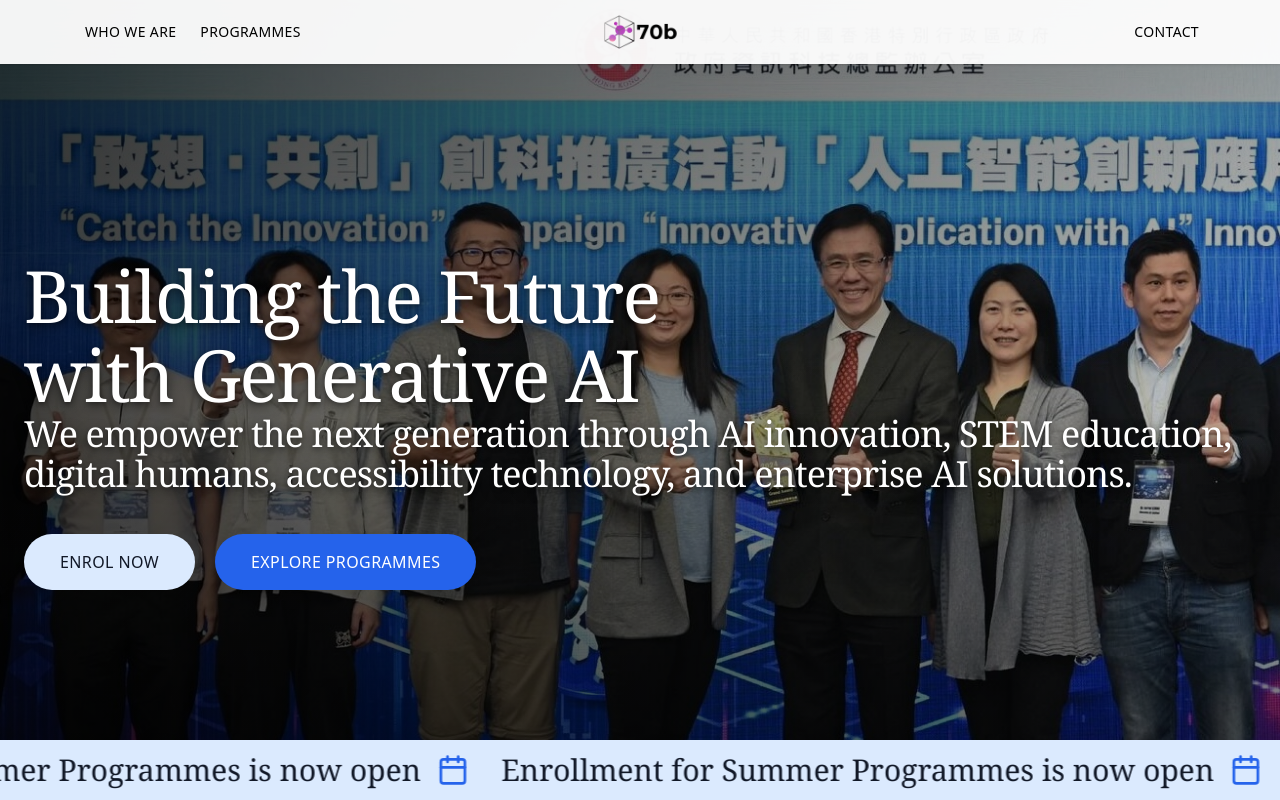
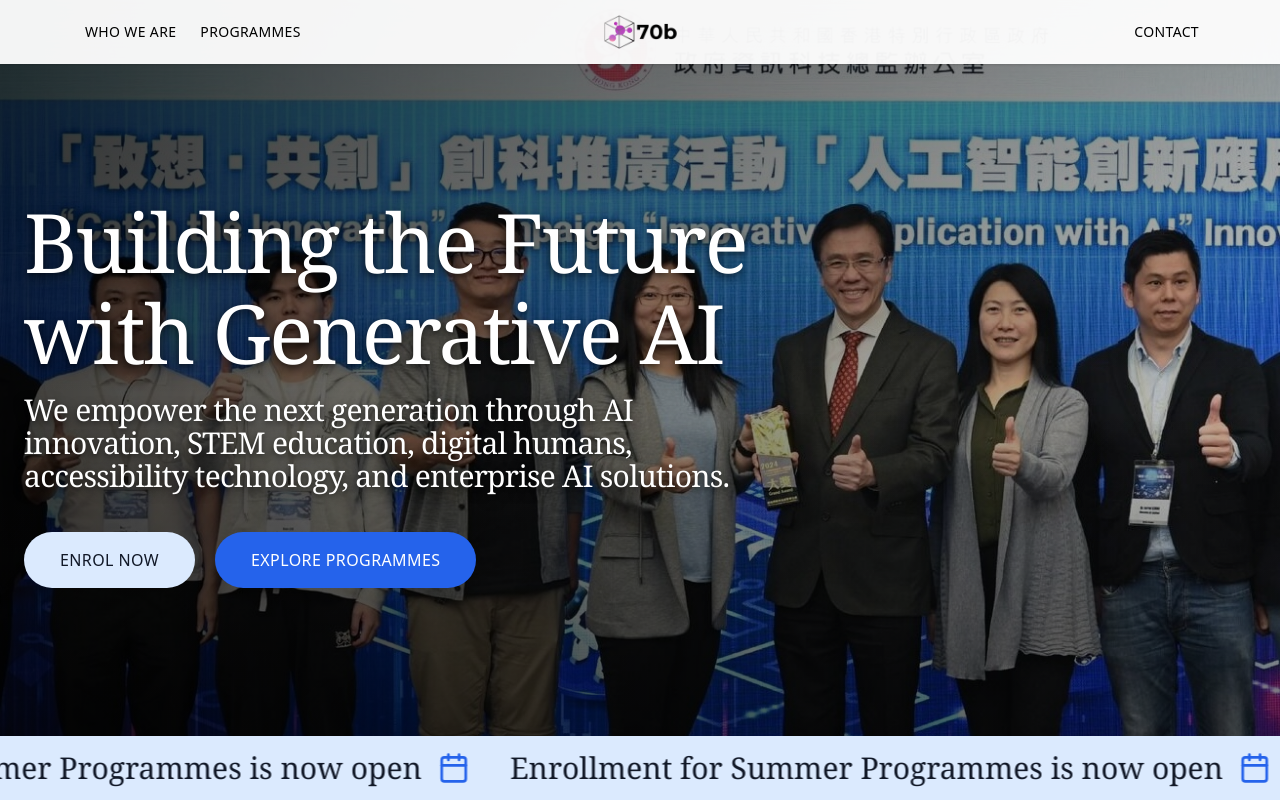
Before and after one commit to mylifenetwork/70b-sapiens-nova, a Next.js app: page / in a window 1280 px wide. Shown: the top 800 px of the page. Built offline with nearby package versions, Linux system fonts and the light colour scheme; a web font is replaced by a local one.

Commit message:
feat: add 4k 适配

```diff
--- a/app/globals.css
+++ b/app/globals.css
@@ -13,7 +13,7 @@
 
 /* ─── Custom Utilities ────────────────────────────────────── */
 @utility container-large {
-  max-width: 1150px;
+  max-width: var(--site-max-width);
   margin-inline: auto;
 }
 
@@ -104,10 +104,19 @@
   --program-coral: var(--brand-coral);
   --program-cornfield: var(--brand-primary);
   --program-light-coral: var(--brand-coral-light);
+
+  /* Layout */
+  --site-max-width: 1150px;
+  --site-wide-width: 1280px;
+  --site-content-padding: 1.5rem;
 }
 
 /* ─── Base Overrides ──────────────────────────────────────── */
 @layer base {
+  html {
+    font-size: 16px;
+  }
+
   body {
     font-family: Karla, system-ui, -apple-system, sans-serif;
     background-color: var(--background);
@@ -125,6 +134,113 @@
   }
   section[id] {
     scroll-margin-top: 120px;
+  }
+}
+
+/* ─── Ultra-wide / 4K Adaptation ──────────────────────────── */
+.hero-title {
+  font-size: clamp(2.5rem, 10vw, 4.5rem);
+}
+
+.hero-subtitle {
+  max-width: 48rem;
+  font-size: clamp(1.25rem, 5.6vw, 2.25rem);
+}
+
+@media (min-width: 768px) {
+  .hero-title {
+    font-size: clamp(3.75rem, 6.4vw, 5.5rem);
+  }
+
+  .hero-subtitle {
+    font-size: clamp(1.875rem, 2.2vw, 2.75rem);
+  }
+}
+
+@media (min-width: 1920px) {
+  :root {
+    --site-max-width: min(86vw, 1760px);
+    --site-wide-width: min(86vw, 1760px);
+    --site-content-padding: 3rem;
+  }
+
+  html {
+    font-size: 17.5px;
+  }
+
+  .container-large,
+  .max-w-7xl {
+    max-width: var(--site-wide-width);
+  }
+
+  .max-w-6xl {
+    max-width: min(78vw, 1560px);
+  }
+
+  .max-w-5xl {
+    max-width: min(68vw, 1320px);
+  }
+
+  .py-20 {
+    padding-top: 7rem;
+    padding-bottom: 7rem;
+  }
+
+  .py-24,
+  .md\:py-24 {
+    padding-top: 8rem;
+    padding-bottom: 8rem;
+  }
+
+  .md\:py-32 {
+    padding-top: 10rem;
+    padding-bottom: 10rem;
+  }
+
+  .hero-title {
+    font-size: clamp(5rem, 4.4vw, 7.25rem);
+    line-height: 1.02;
+  }
+
+  .hero-subtitle {
+    max-width: 54rem;
+    font-size: clamp(1.6rem, 1.2vw, 2.1rem);
+  }
+
+  .hero-marquee-text {
+    font-size: 1.5rem;
+    line-height: 1;
+  }
+
+  .hero-marquee-icon {
+    width: 1.75rem;
+    height: 1.75rem;
+  }
+
+  .soft-card {
+    border-radius: 2.25rem;
+    box-shadow: 0 32px 90px -46px rgba(17, 24, 39, 0.48);
+  }
+}
+
+@media (min-width: 2560px) {
+  :root {
+    --site-max-width: min(82vw, 2800px);
+    --site-wide-width: min(82vw, 2800px);
+    --site-content-padding: 4rem;
+  }
+
+  html {
+    font-size: 18.5px;
+  }
+
+  .hero-title {
+    font-size: clamp(6rem, 3.9vw, 8rem);
+  }
+
+  .hero-subtitle {
+    max-width: 58rem;
+    font-size: clamp(1.75rem, 1vw, 2.25rem);
   }
 }
 
--- a/components/Footer.tsx
+++ b/components/Footer.tsx
@@ -4,7 +4,7 @@ import Image from 'next/image';
 export default function Footer() {
   return (
     <footer id="footer" className="w-full bg-[var(--bg-sage)] text-black py-16 md:py-24 relative overflow-hidden min-h-[600px]">
-      <div className="mx-auto max-w-[1150px] px-6 relative z-10 space-y-12">
+      <div className="container-large px-6 relative z-10 space-y-12">
         <div className="grid grid-cols-1 md:grid-cols-2 lg:grid-cols-[1fr_300px_400px] gap-12 lg:gap-16">
           {/* Brand Column */}
           <div className="space-y-4">
--- a/components/HeroSection.tsx
+++ b/components/HeroSection.tsx
@@ -28,7 +28,11 @@ export default function HeroSection() {
   }, []);
 
   return (
-    <section id="hero-section" className="relative w-full flex items-center md:items-start justify-center overflow-hidden bg-black min-h-svh md:min-h-screen" style={{ paddingTop: 'clamp(7rem, 20vw, 314px)', paddingBottom: 'clamp(5rem, 12vw, 156px)' }}>
+    <section
+      id="hero-section"
+      className="relative flex h-svh min-h-[680px] w-full items-center justify-center overflow-hidden bg-black md:h-screen"
+      style={{ paddingTop: 'clamp(5.5rem, 9vh, 8rem)', paddingBottom: 'clamp(6.5rem, 12vh, 9rem)' }}
+    >
       {/* Background Image Slideshow */}
       <div className="absolute inset-0 w-full h-full">
         {heroImages.map((img, i) => (
@@ -42,10 +46,10 @@ export default function HeroSection() {
 
       {/* Content */}
       <div className="relative z-10 container-large px-4 sm:px-6 text-center md:text-left w-full max-w-3xl md:max-w-none mx-auto md:mx-0">
-        <h1 className="text-[2.5rem] sm:text-5xl md:text-6xl lg:text-7xl font-normal text-white font-serif tracking-tight leading-[1.1]" style={{ textShadow: 'rgba(0,0,0,0.5) 0px 4px 12px, rgba(0,0,0,0.3) 0px 2px 4px', whiteSpace: 'pre-line' }}>
+        <h1 className="hero-title font-normal text-white font-serif tracking-tight leading-[1.1]" style={{ textShadow: 'rgba(0,0,0,0.5) 0px 4px 12px, rgba(0,0,0,0.3) 0px 2px 4px', whiteSpace: 'pre-line' }}>
           {`Building the Future \n with Generative AI`}
         </h1>
-        <h2 className="sm:text-2xl md:text-3xl lg:text-4xl font-normal text-white font-serif tracking-tight leading-[1.1]" style={{ textShadow: 'rgba(0,0,0,0.5) 0px 4px 12px, rgba(0,0,0,0.3) 0px 2px 4px', whiteSpace: 'pre-line' }}>
+        <h2 className="hero-subtitle mt-4 font-normal text-white font-serif tracking-tight leading-[1.1]" style={{ textShadow: 'rgba(0,0,0,0.5) 0px 4px 12px, rgba(0,0,0,0.3) 0px 2px 4px', whiteSpace: 'pre-line' }}>
           We empower the next generation through AI innovation, STEM education, digital humans, accessibility technology, and enterprise AI solutions.
         </h2>
         <div className="flex flex-col sm:flex-row gap-4 sm:gap-5 justify-center md:justify-start items-center mt-8 md:mt-10">
@@ -59,14 +63,14 @@ export default function HeroSection() {
       </div>
 
       {/* Announcement Marquee */}
-      <div className="absolute bottom-0 left-0 right-0 overflow-hidden bg-[var(--brand-primary-light)] py-2.5 sm:py-3">
+      <div className="absolute bottom-0 left-0 right-0 z-20 flex min-h-14 items-center overflow-x-hidden overflow-y-visible bg-[var(--brand-primary-light)] py-3 sm:min-h-16 sm:py-4">
         <div className="flex w-max items-center animate-marquee">
           {Array.from({ length: 8 }).map((_, i) => (
-            <div key={i} className="flex items-center gap-3 sm:gap-4 px-3 sm:px-4">
-              <span className="text-lg sm:text-2xl md:text-3xl font-serif text-[var(--text-primary)] font-normal whitespace-nowrap">
+            <div key={i} className="flex items-center gap-3 px-4 sm:gap-4 sm:px-5">
+              <span className="hero-marquee-text inline-flex items-center whitespace-nowrap font-serif text-lg font-normal leading-none text-[var(--text-primary)] sm:text-2xl md:text-3xl">
                 Enrollment for Summer Programmes is now open
               </span>
-              <svg className="w-5 h-5 sm:w-8 sm:h-8 text-[var(--brand-primary)]" xmlns="http://www.w3.org/2000/svg" width="24" height="24" viewBox="0 0 24 24" fill="none" stroke="currentColor" strokeWidth="2" strokeLinecap="round" strokeLinejoin="round">
+              <svg className="hero-marquee-icon h-5 w-5 shrink-0 text-[var(--brand-primary)] sm:h-8 sm:w-8" xmlns="http://www.w3.org/2000/svg" width="24" height="24" viewBox="0 0 24 24" fill="none" stroke="currentColor" strokeWidth="2" strokeLinecap="round" strokeLinejoin="round">
                 <path d="M8 2v4" /><path d="M16 2v4" /><rect width="18" height="18" x="3" y="4" rx="2" /><path d="M3 10h18" />
               </svg>
             </div>
```
